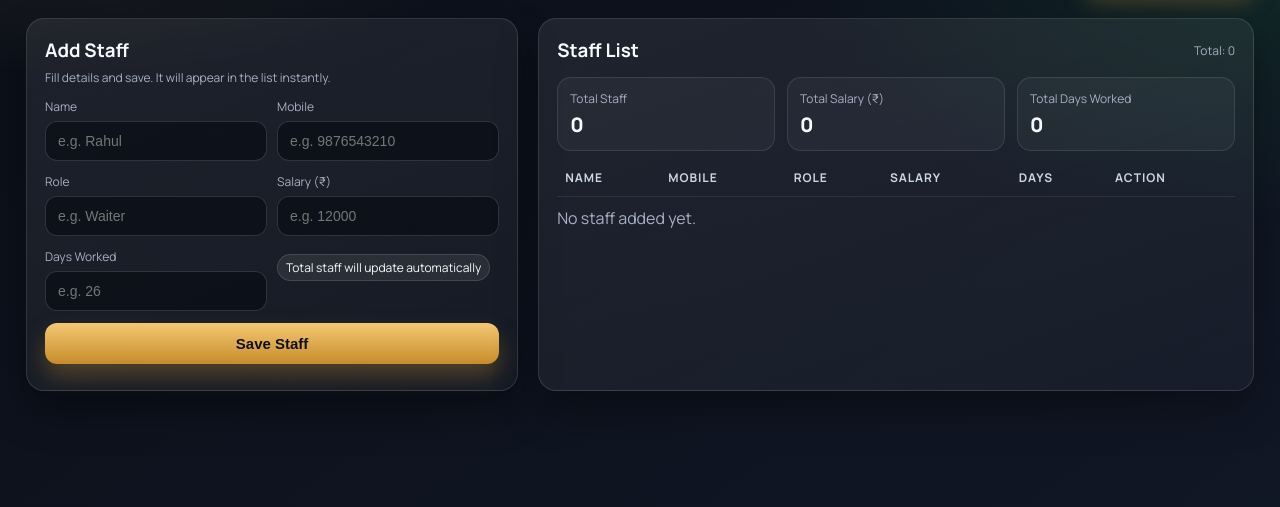
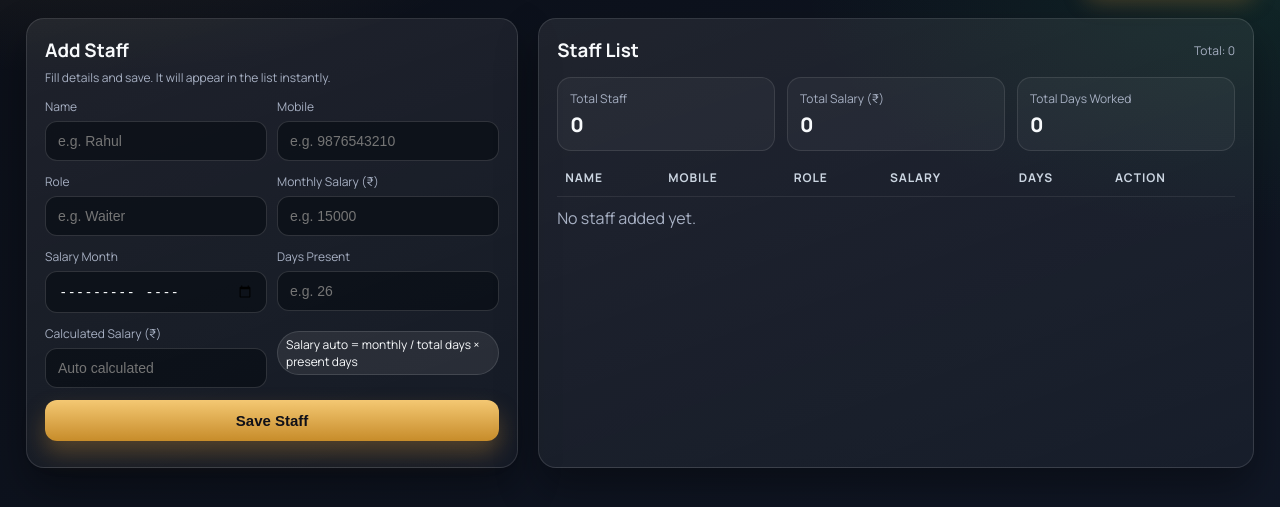
Before and after one commit to Pranu9997/SHAHI_GROUP, a Flask app: page /staff in a window 1280 px wide. Shown: the part 97-604 px from the top of the page. Run offline with Flask 3, Linux system fonts and the light colour scheme; a user stored in the database is signed in; data that the repository does not hold is empty; some libraries are stand-ins or nearby versions.

Commit message:
Auto-calc staff salary by month days

```diff
--- a/templates/staff.html
+++ b/templates/staff.html
@@ -202,19 +202,30 @@
           <input id="staffRole" placeholder="e.g. Waiter" />
         </div>
         <div>
-          <label>Salary (₹)</label>
-          <input id="staffSalary" type="number" placeholder="e.g. 12000" />
+          <label>Monthly Salary (₹)</label>
+          <input id="staffMonthly" type="number" placeholder="e.g. 15000" />
         </div>
       </div>
 
       <div class="form-row">
         <div>
-          <label>Days Worked</label>
+          <label>Salary Month</label>
+          <input id="staffMonth" type="month" />
+        </div>
+        <div>
+          <label>Days Present</label>
           <input id="staffDays" type="number" placeholder="e.g. 26" />
+        </div>
+      </div>
+
+      <div class="form-row">
+        <div>
+          <label>Calculated Salary (₹)</label>
+          <input id="staffSalary" type="number" placeholder="Auto calculated" readonly />
         </div>
         <div>
           <label> </label>
-          <div class="tag">Total staff will update automatically</div>
+          <div class="tag">Salary auto = monthly / total days × present days</div>
         </div>
       </div>
 
@@ -320,10 +331,11 @@
       const name = document.getElementById('staffName').value.trim();
       const mobile = document.getElementById('staffMobile').value.trim();
       const role = document.getElementById('staffRole').value.trim();
+      const monthly = document.getElementById('staffMonthly').value.trim();
       const salary = document.getElementById('staffSalary').value.trim();
       const days = document.getElementById('staffDays').value.trim();
 
-      if(!name || !mobile || !role || !salary){
+      if(!name || !mobile || !role || !monthly || !salary){
         document.getElementById('formMsg').textContent = 'Please fill all required fields.';
         return;
       }
@@ -345,13 +357,42 @@
       document.getElementById('staffName').value = '';
       document.getElementById('staffMobile').value = '';
       document.getElementById('staffRole').value = '';
+      document.getElementById('staffMonthly').value = '';
       document.getElementById('staffSalary').value = '';
+      document.getElementById('staffMonth').value = '';
       document.getElementById('staffDays').value = '';
 
       setTimeout(()=>{ document.getElementById('formMsg').textContent = ''; }, 1200);
       await loadStaff();
     });
 
+    function daysInMonth(ym){
+      if(!ym) return 30;
+      const parts = ym.split('-');
+      if(parts.length !== 2) return 30;
+      const y = Number(parts[0]);
+      const m = Number(parts[1]);
+      if(!y || !m) return 30;
+      return new Date(y, m, 0).getDate();
+    }
+
+    function recalcSalary(){
+      const monthly = Number(document.getElementById('staffMonthly').value || 0);
+      const ym = document.getElementById('staffMonth').value;
+      const present = Number(document.getElementById('staffDays').value || 0);
+      const totalDays = daysInMonth(ym);
+      if(monthly <= 0 || totalDays <= 0 || present <= 0){
+        document.getElementById('staffSalary').value = '';
+        return;
+      }
+      const salary = Math.round((monthly / totalDays) * present);
+      document.getElementById('staffSalary').value = salary;
+    }
+
+    document.getElementById('staffMonthly').addEventListener('input', recalcSalary);
+    document.getElementById('staffMonth').addEventListener('change', recalcSalary);
+    document.getElementById('staffDays').addEventListener('input', recalcSalary);
+
     loadStaff();
   </script>
 </body>
```
